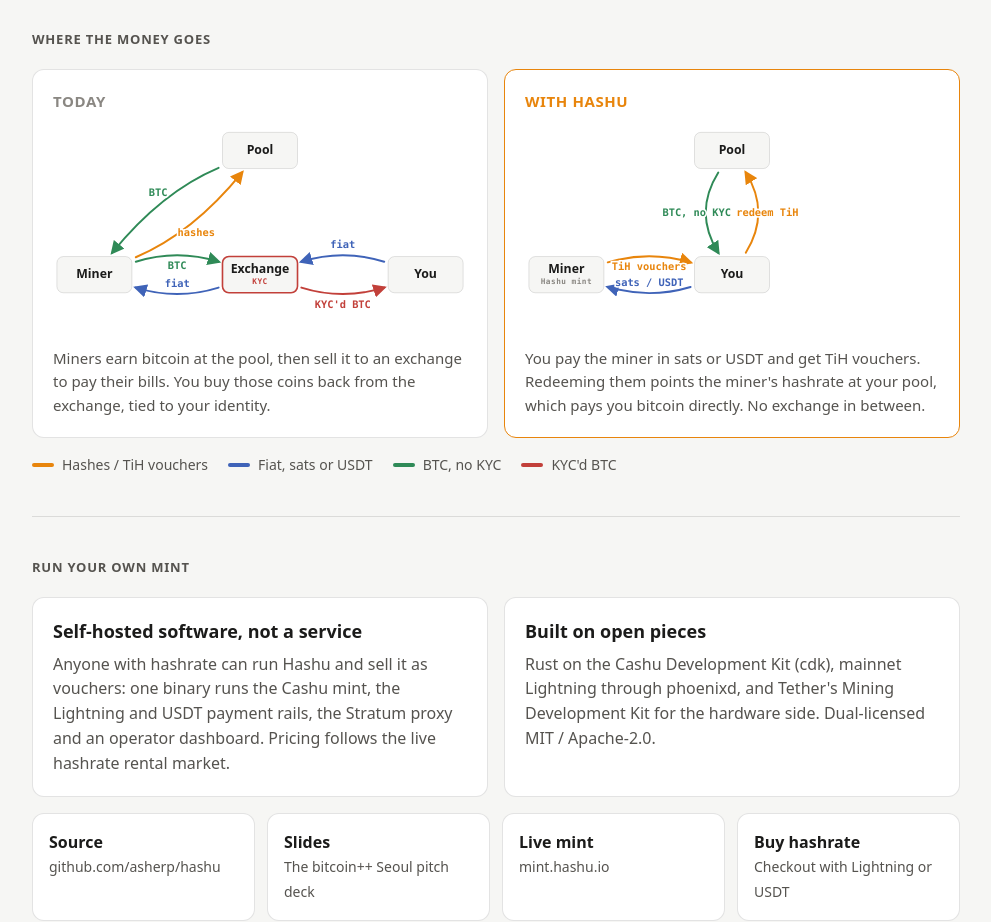
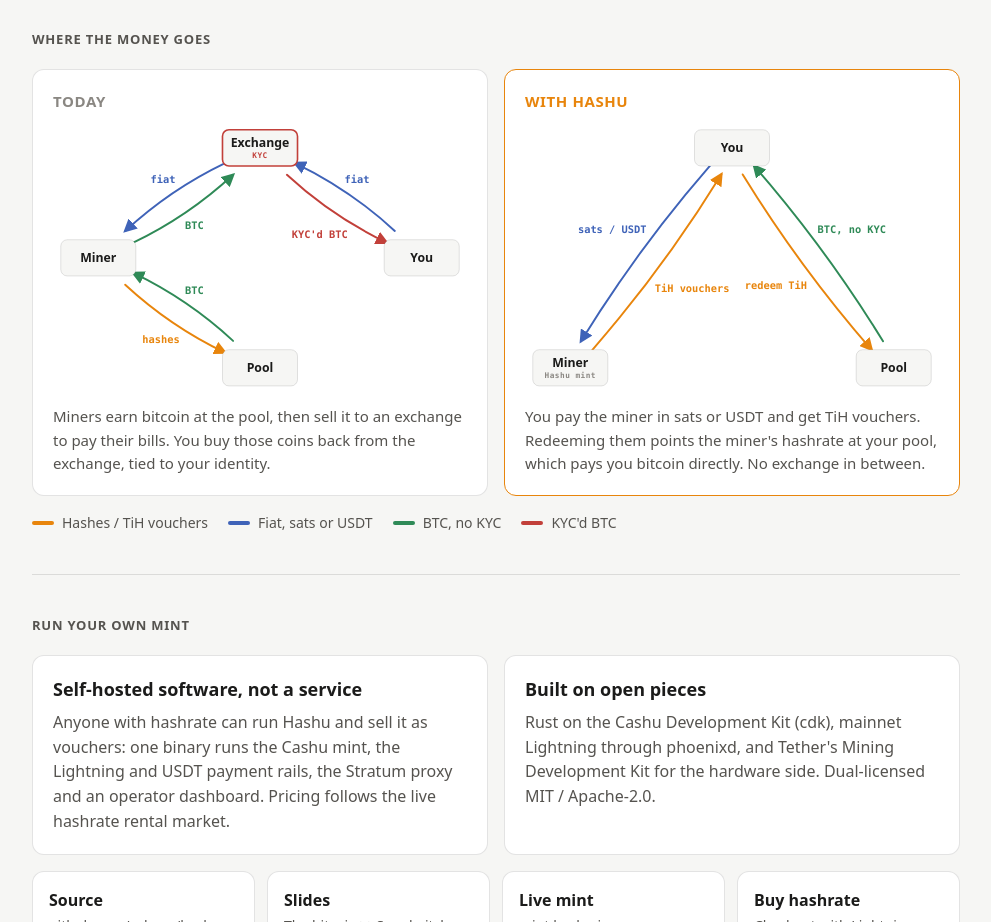
Before and after one commit to asherp/hashu, a plain HTML site: page site/index.html in a window 1280 px wide. Shown: the part 1420-2342 px from the top of the page, without its empty margins (144-1135 px from the left). Drawn offline with Linux system fonts and the light colour scheme; no server answers.

Commit message:
Landing: money flow diagrams as diamond and triangle (#125)
* Landing: Today as a diamond, With Hashu as a triangle

Exchange top, Miner left, You right, Pool bottom for Today; You top,
Miner left, Pool right for With Hashu. Each label sits on its own
arrow's side so none overlap arrows, nodes or each other.

Co-Authored-By: Claude Opus 5.5 <noreply@anthropic.com>
Claude-Session: https://claude.ai/code/session_01Dfv2Pjsf85engv2dce5Vcw

* Add PR screenshots (removed in next commit)

Co-Authored-By: Claude Opus 5.5 <noreply@anthropic.com>
Claude-Session: https://claude.ai/code/session_01Dfv2Pjsf85engv2dce5Vcw

* Remove PR screenshots

Co-Authored-By: Claude Opus 5.5 <noreply@anthropic.com>
Claude-Session: https://claude.ai/code/session_01Dfv2Pjsf85engv2dce5Vcw

---------

Co-authored-by: Claude <noreply@anthropic.com>

```diff
--- a/site/index.html
+++ b/site/index.html
@@ -179,42 +179,42 @@ footer { padding: 32px 0 48px; border-top: 1px solid var(--line); color: var(--i
     <div class="flows">
       <div class="card">
         <h3>Today</h3>
-        <svg class="mflow" viewBox="0 0 640 330" role="img" aria-label="Today: the miner sends hashes to a pool for BTC and sells that BTC to an exchange for fiat. You send fiat to the exchange and gets KYC'd BTC.">
+        <svg class="mflow" viewBox="0 0 640 420" role="img" aria-label="Today: the miner sends hashes to a pool for BTC and sells that BTC to an exchange for fiat. You send fiat to the exchange and get KYC'd BTC.">
 <defs><marker id="mf-today-hash" viewBox="0 0 10 10" refX="8" refY="5" markerWidth="7" markerHeight="7" orient="auto-start-reverse"><path class="f-hash" d="M0,0 L10,5 L0,10 z"/></marker><marker id="mf-today-pay" viewBox="0 0 10 10" refX="8" refY="5" markerWidth="7" markerHeight="7" orient="auto-start-reverse"><path class="f-pay" d="M0,0 L10,5 L0,10 z"/></marker><marker id="mf-today-btc" viewBox="0 0 10 10" refX="8" refY="5" markerWidth="7" markerHeight="7" orient="auto-start-reverse"><path class="f-btc" d="M0,0 L10,5 L0,10 z"/></marker><marker id="mf-today-kyc" viewBox="0 0 10 10" refX="8" refY="5" markerWidth="7" markerHeight="7" orient="auto-start-reverse"><path class="f-kyc" d="M0,0 L10,5 L0,10 z"/></marker></defs>
-<path class="e s-hash" d="M128,209.1 Q216,172 292.4,78" marker-end="url(#mf-today-hash)"/>
-<path class="e s-btc" d="M256,70.9 Q168,108 91.6,202" marker-end="url(#mf-today-btc)"/>
-<path class="e s-btc" d="M128,216 Q192,196 256,216" marker-end="url(#mf-today-btc)"/>
-<path class="e s-pay" d="M256,256 Q192,276 128,256" marker-end="url(#mf-today-pay)"/>
-<path class="e s-pay" d="M512,216 Q448,196 384,216" marker-end="url(#mf-today-pay)"/>
-<path class="e s-kyc" d="M384,256 Q448,276 512,256" marker-end="url(#mf-today-kyc)"/>
-<text class="lbl f-hash" x="221.5" y="175.6">hashes</text>
-<text class="lbl f-btc" x="162.5" y="114.4">BTC</text>
-<text class="lbl f-btc" x="192" y="227">BTC</text>
-<text class="lbl f-pay" x="192" y="255">fiat</text>
-<text class="lbl f-pay" x="448" y="195">fiat</text>
-<text class="lbl f-kyc" x="448" y="287">KYC'd BTC</text>
-<g class="node"><rect x="262" y="16" width="116" height="56" rx="10"/><text class="nm" x="320" y="49">Pool</text></g>
-<g class="node"><rect x="6" y="208" width="116" height="56" rx="10"/><text class="nm" x="64" y="241">Miner</text></g>
-<g class="node ring-kyc"><rect x="262" y="208" width="116" height="56" rx="10"/><text class="nm" x="320" y="234">Exchange</text><text class="sub" x="320" y="251">KYC</text></g>
-<g class="node"><rect x="518" y="208" width="116" height="56" rx="10"/><text class="nm" x="576" y="241">You</text></g>
+<path class="e s-hash" d="M111.6,251.6 Q180.9,315.7 266.0,356.6" marker-end="url(#mf-today-hash)"/>
+<path class="e s-btc" d="M278.4,338.4 Q209.1,274.3 124.0,233.4" marker-end="url(#mf-today-btc)"/>
+<path class="e s-btc" d="M124.0,186.6 Q209.1,145.7 278.4,81.6" marker-end="url(#mf-today-btc)"/>
+<path class="e s-pay" d="M266.0,63.4 Q180.9,104.3 111.6,168.4" marker-end="url(#mf-today-pay)"/>
+<path class="e s-pay" d="M528.4,168.4 Q459.1,104.3 374.0,63.4" marker-end="url(#mf-today-pay)"/>
+<path class="e s-kyc" d="M361.6,81.6 Q430.9,145.7 516.0,186.6" marker-end="url(#mf-today-kyc)"/>
+<text class="lbl f-hash" x="166.9" y="341.8">hashes</text>
+<text class="lbl f-btc" x="218.5" y="265.9">BTC</text>
+<text class="lbl f-btc" x="218.5" y="165.1">BTC</text>
+<text class="lbl f-pay" x="170.0" y="93.7">fiat</text>
+<text class="lbl f-pay" x="470.0" y="93.7">fiat</text>
+<text class="lbl f-kyc" x="412.3" y="178.6">KYC'd BTC</text>
+<g class="node"><rect x="262" y="352" width="116" height="56" rx="10"/><text class="nm" x="320" y="387">Pool</text></g>
+<g class="node"><rect x="12" y="182" width="116" height="56" rx="10"/><text class="nm" x="70" y="217">Miner</text></g>
+<g class="node ring-kyc"><rect x="262" y="12" width="116" height="56" rx="10"/><text class="nm" x="320" y="38">Exchange</text><text class="sub" x="320" y="55">KYC</text></g>
+<g class="node"><rect x="512" y="182" width="116" height="56" rx="10"/><text class="nm" x="570" y="217">You</text></g>
 </svg>
         <p>Miners earn bitcoin at the pool, then sell it to an exchange to pay their bills. You buy those coins back from the exchange, tied to your identity.</p>
       </div>
       <div class="card us">
         <h3>With Hashu</h3>
-        <svg class="mflow" viewBox="0 0 640 330" role="img" aria-label="With Hashu: the miner sells TiH vouchers to the user for sats or USDT. The user redeems the TiH at a pool and receives BTC with no KYC.">
+        <svg class="mflow" viewBox="0 0 640 420" role="img" aria-label="With Hashu: the miner sells TiH vouchers to the user for sats or USDT. The user redeems the TiH at a pool and receives BTC with no KYC.">
 <defs><marker id="mf-hashu-hash" viewBox="0 0 10 10" refX="8" refY="5" markerWidth="7" markerHeight="7" orient="auto-start-reverse"><path class="f-hash" d="M0,0 L10,5 L0,10 z"/></marker><marker id="mf-hashu-pay" viewBox="0 0 10 10" refX="8" refY="5" markerWidth="7" markerHeight="7" orient="auto-start-reverse"><path class="f-pay" d="M0,0 L10,5 L0,10 z"/></marker><marker id="mf-hashu-btc" viewBox="0 0 10 10" refX="8" refY="5" markerWidth="7" markerHeight="7" orient="auto-start-reverse"><path class="f-btc" d="M0,0 L10,5 L0,10 z"/></marker><marker id="mf-hashu-kyc" viewBox="0 0 10 10" refX="8" refY="5" markerWidth="7" markerHeight="7" orient="auto-start-reverse"><path class="f-kyc" d="M0,0 L10,5 L0,10 z"/></marker></defs>
-<path class="e s-hash" d="M128,217 Q192,198 256,217" marker-end="url(#mf-hashu-hash)"/>
-<path class="e s-pay" d="M256,255 Q192,274 128,255" marker-end="url(#mf-hashu-pay)"/>
-<path class="e s-hash" d="M341.3,202 Q380,140 341.3,78" marker-end="url(#mf-hashu-hash)"/>
-<path class="e s-btc" d="M298.8,78 Q260,140 298.8,202" marker-end="url(#mf-hashu-btc)"/>
-<text class="lbl f-hash" x="192" y="228.5">TiH vouchers</text>
-<text class="lbl f-pay" x="192" y="253.5">sats / USDT</text>
-<text class="lbl f-hash" x="374.6" y="145">redeem TiH</text>
-<text class="lbl f-btc" x="265.4" y="145">BTC, no KYC</text>
-<g class="node"><rect x="262" y="16" width="116" height="56" rx="10"/><text class="nm" x="320" y="49">Pool</text></g>
-<g class="node"><rect x="6" y="208" width="116" height="56" rx="10"/><text class="nm" x="64" y="234">Miner</text><text class="sub" x="64" y="251">Hashu mint</text></g>
-<g class="node"><rect x="262" y="208" width="116" height="56" rx="10"/><text class="nm" x="320" y="241">You</text></g>
+<path class="e s-hash" d="M104.2,352.1 Q215.1,224.8 303.5,81.0" marker-end="url(#mf-hashu-hash)"/>
+<path class="e s-pay" d="M285.8,67.9 Q174.9,195.2 86.5,339.0" marker-end="url(#mf-hashu-pay)"/>
+<path class="e s-hash" d="M336.5,81.0 Q424.9,224.8 535.8,352.1" marker-end="url(#mf-hashu-hash)"/>
+<path class="e s-btc" d="M553.5,339.0 Q465.1,195.2 354.2,67.9" marker-end="url(#mf-hashu-btc)"/>
+<text class="lbl f-hash" x="258.3" y="262.1">TiH vouchers</text>
+<text class="lbl f-pay" x="134.8" y="171.2">sats / USDT</text>
+<text class="lbl f-hash" x="387.9" y="257.4">redeem TiH</text>
+<text class="lbl f-btc" x="505.2" y="171.2">BTC, no KYC</text>
+<g class="node"><rect x="262" y="12" width="116" height="56" rx="10"/><text class="nm" x="320" y="47">You</text></g>
+<g class="node"><rect x="12" y="352" width="116" height="56" rx="10"/><text class="nm" x="70" y="378">Miner</text><text class="sub" x="70" y="395">Hashu mint</text></g>
+<g class="node"><rect x="512" y="352" width="116" height="56" rx="10"/><text class="nm" x="570" y="387">Pool</text></g>
 </svg>
         <p>You pay the miner in sats or USDT and get TiH vouchers. Redeeming them points the miner's hashrate at your pool, which pays you bitcoin directly. No exchange in between.</p>
       </div>
```
